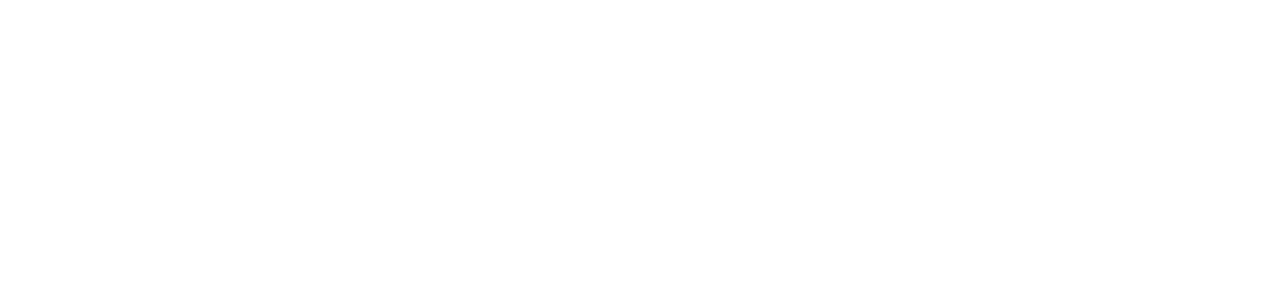
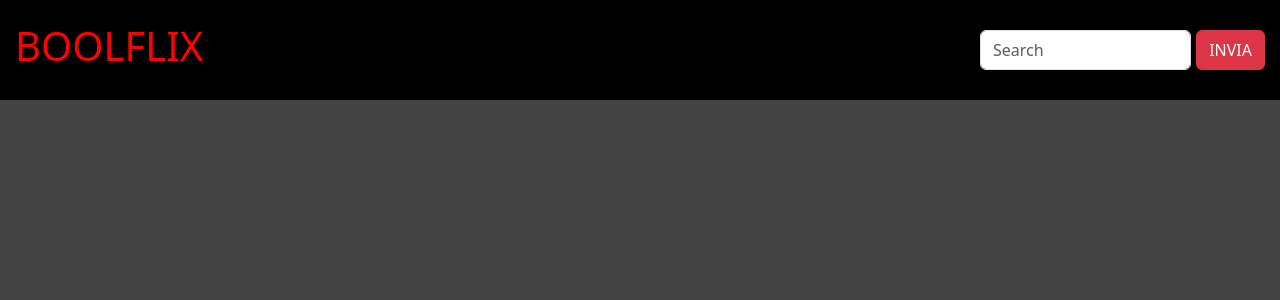
Before and after one commit to davidedev04/vite-boolflix, a Vue app: page / in a window 1280 px wide. Shown: the top 300 px of the page. Built offline with nearby package versions, Linux system fonts and the light colour scheme.

Commit message:
creato layout semplice

```diff
--- a/package.json
+++ b/package.json
@@ -14,6 +14,7 @@
   },
   "devDependencies": {
     "@vitejs/plugin-vue": "^4.5.2",
+    "sass": "^1.69.7",
     "vite": "^5.0.8"
   }
 }
--- a/src/App.vue
+++ b/src/App.vue
@@ -1,9 +1,11 @@
 <script>
-import AppHeader from './components/AppHeader.vue'
+import AppHeader from './components/AppHeader.vue';
+import AppMain from './components/AppMain.vue'
 
 export default {
   components: {
-    AppHeader
+    AppHeader,
+    AppMain
   }
 }
 
@@ -11,6 +13,7 @@
 
 <template>
   <AppHeader />
+  <AppMain />
 </template>
 
 <style></style>
--- a/src/components/AppHeader.vue
+++ b/src/components/AppHeader.vue
@@ -5,11 +5,40 @@
 </script>
 
 <template>
-    <div>
-
-    </div>
+    <header>
+        <h1 class="titolo">BOOLFLIX</h1>
+        <div class="inputDiv">
+            <input type="text" class="form-control" placeholder="Search">
+            <button type="button" class="btn btn-danger buttonDist">INVIA</button>
+        </div>
+    </header>
 </template>
 
-<style lang="scss">
+<style lang="scss" scoped>
+header {
+    width: 100vw;
+    height: 100px;
+    background-color: #000;
+    display: flex;
+    justify-content: space-between;
+    align-items: center;
 
+    .titolo {
+        color: red;
+        padding-left: 15px;
+    }
+
+    .inputDiv {
+        width: 300px;
+        height: 40px;
+        padding-right: 15px;
+        display: flex;
+
+        .buttonDist{
+            margin-left: 5px;
+        }
+
+    }
+
+}
 </style>
--- /dev/null
+++ b/src/components/AppMain.vue
@@ -0,0 +1,21 @@
+<script>
+export default {
+    name: "AppMain"
+}
+</script>
+
+<template>
+    <main>
+
+    </main>
+</template>
+
+<style lang="scss" scoped>
+
+    main{
+        width: 100vw;
+        height: calc(100vh - 100px);
+        background-color: #434343;
+    }
+
+</style>
```
Also changed, not shown: 1 other file (tests, documents, lock files or other folders).
